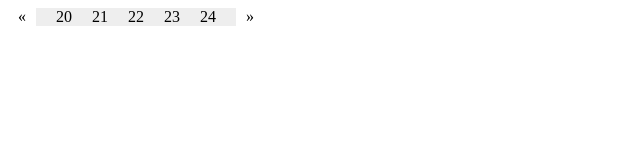
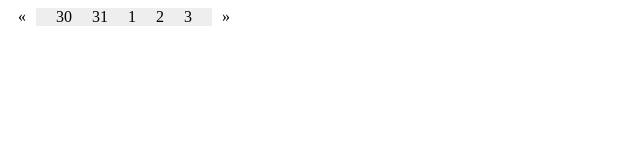
Before and after one commit to mamant/brain_forces_mamant, a plain HTML site: page dates.htm in a window 1280 px wide. Shown: the full height of the page, 0-640 px from the left. Drawn offline with Linux system fonts and the light colour scheme.

Commit message:
dates range

```diff
--- a/dates.htm
+++ b/dates.htm
@@ -28,6 +28,7 @@
 	function getTimeRange(options) {
 		var date = options.date || new Date();
 		var period = options.period || 3;
+
 		var datesRange = [];
 
 		for (var i = 0; i<period;i++) {
@@ -45,11 +46,10 @@
 		dates.forEach(function (item) {
 			datesPlaceholder.insertAdjacentHTML('beforeEnd', '<div class="coll">' + item + '</div>');
 		});
-
 	}
 
 	getTimeRange({
-		date: new Date(2014, 12, 20),
+		date: today,
 		period: 5
 	});
 
```
